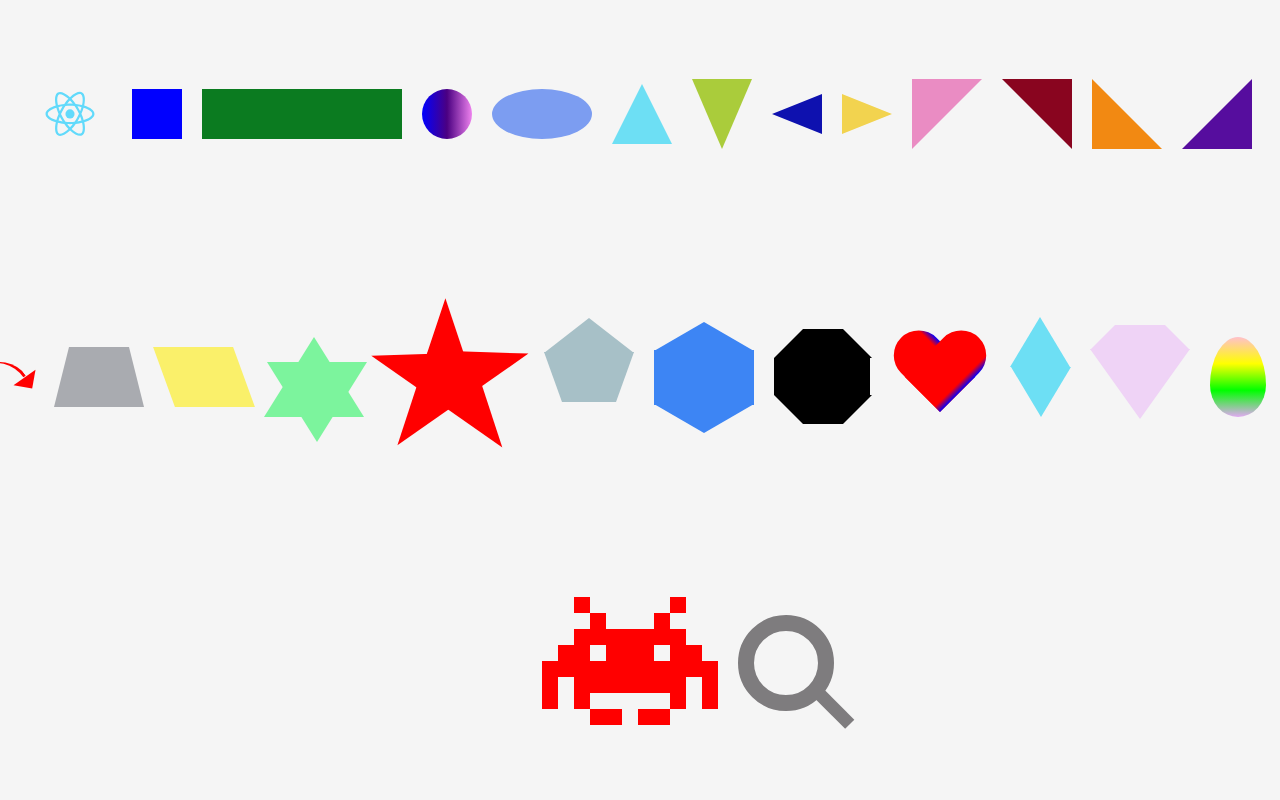
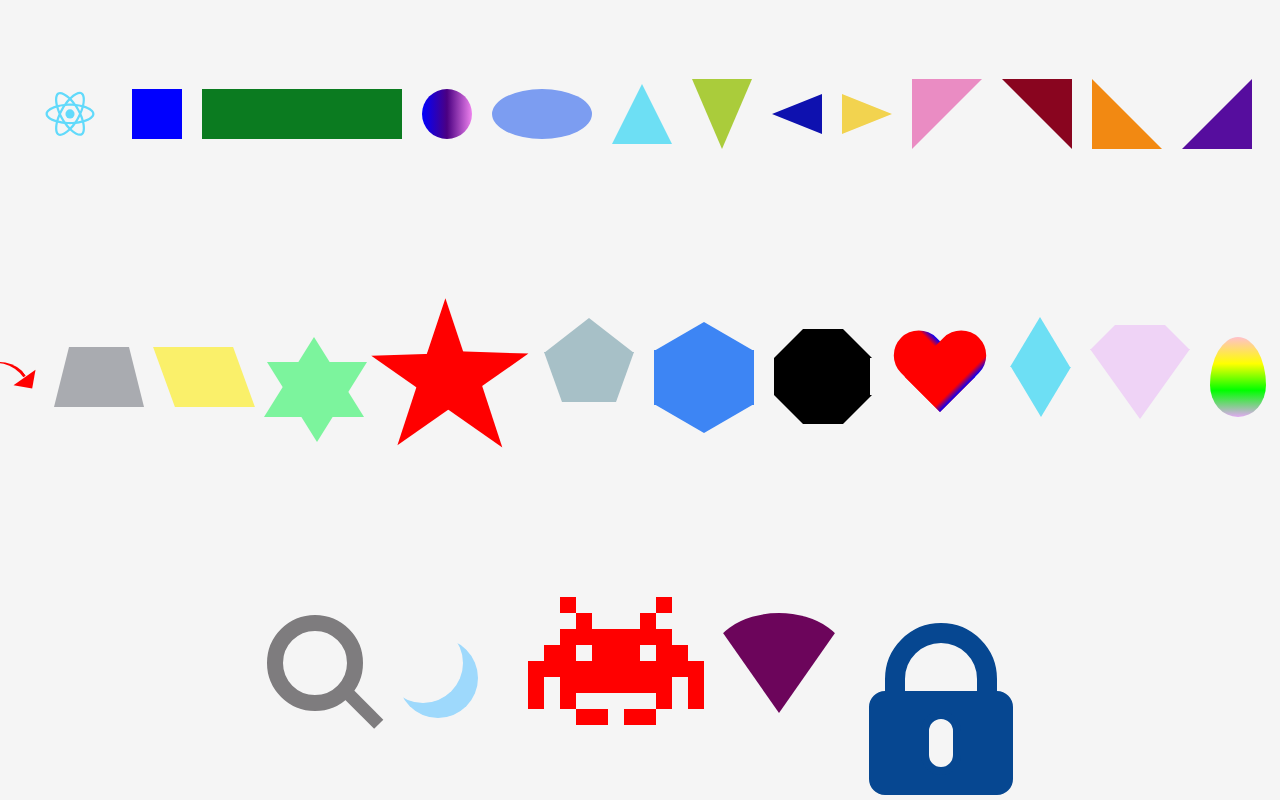
Before and after one commit to winterfive/css-shapes, a React (Create React App) app: page / in a window 1280 px wide. Built offline with nearby package versions, Linux system fonts and the light colour scheme.

Commit message:
Added final shapes

```diff
--- a/src/App.css
+++ b/src/App.css
@@ -15,6 +15,15 @@
   border-radius: 50%;
   height: 50px;
   width: 50px;
+}
+
+.Cone {
+  width: 0;
+  height: 0;
+  border-left: 70px solid transparent;
+  border-right: 70px solid transparent;
+  border-top: 100px solid #6C055B;
+  border-radius: 50%;
 }
 
 .Curved-Arrow {
@@ -141,6 +150,45 @@
   border-top: 29px solid #3D85F4;
 }
 
+.Lock {
+  font-size: 8px;
+  position: relative;
+  width: 18em;
+  height: 13em;
+  border-radius: 2em;
+  top: 10em;
+  box-sizing: border-box;
+  border: 3.5em solid #064791;
+  border-right-width: 7.5em;
+  border-left-width: 7.5em;
+  margin: 0 0 6rem 0;
+}
+.Lock:before {
+  content: "";
+  box-sizing: border-box;
+  position: absolute;
+  border: 2.5em solid #064791;
+  width: 14em;
+  height: 12em;
+  left: 50%;
+  margin-left: -7em;
+  top: -12em;
+  border-top-left-radius: 7em;
+  border-top-right-radius: 7em;
+}
+.Lock:after {
+  content: "";
+  box-sizing: border-box;
+  position: absolute;
+  border: 1em solid #064791;
+  width: 5em;
+  height: 8em;
+  border-radius: 2.5em;
+  left: 50%;
+  top: -1em;
+  margin-left: -2.5em;
+}
+
 .Logo {
   height: 60px;
 }
@@ -154,7 +202,6 @@
   border: 0.1em solid #7E7C7E;
   position: relative;
   border-radius: 0.35em;
-  left: 90px;
 }
 .Magnifying-Glass:before {
   content: "";
@@ -167,6 +214,13 @@
   width: 0.35em;
   height: 0.08em;
   transform: rotate(45deg);
+}
+
+.Moon {
+  width: 80px;
+  height: 80px;
+  border-radius: 50%;
+  box-shadow: 15px 15px 0 0 #9ED9FC;
 }
 
 .Octagon {
@@ -291,7 +345,7 @@
   width: 1em;
   height: 1em;
   overflow: hidden;
-  margin: 50px 0 70px 95px;
+  margin: 50px 75px 70px 135px;
 }
 
 .Spin-Slow {
--- a/src/App.js
+++ b/src/App.js
@@ -30,8 +30,11 @@ function App() {
       <div className="Diamond Spacing" alt="Blue Diamond"></div>
       <div className="Cut-Diamond Spacing" alt="Pale Purple Cut Diamond"></div>
       <div className="Egg Spacing" alt="Easter Egg"></div>
+      <div className="Magnifying-Glass Spacing" alt="Magnifying Glass Symbol"></div>
+      <div className="Moon Spacing" alt="Blue Moon"></div>
       <div className="Space-Invader Spacing" alt="Red Eight bit pixel space invader"></div>
-      <div className="Magnifying-Glass Spacing" alt="Magnifying Glass Symbol"></div>
+      <div className="Cone Spacing" alt="Cone"></div>
+      <div className="Lock Spacing" alt="Lock Symbol"></div>
     </div>
   );
 }
```
